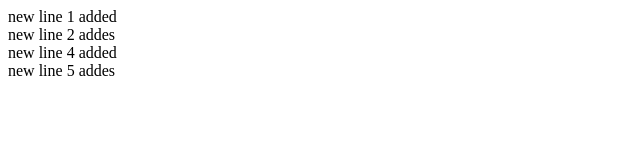
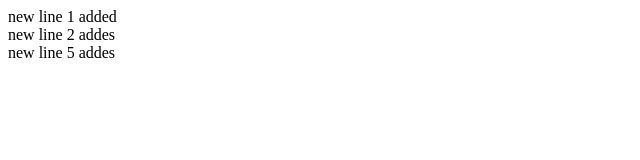
Before and after one commit to nishgit2020/myfirstrepo, a plain HTML site: page index.html in a window 1280 px wide. Shown: the full height of the page, 0-640 px from the left. Drawn offline with Linux system fonts and the light colour scheme.

Commit message:
index.html updated

```diff
--- a/index.html
+++ b/index.html
@@ -2,7 +2,6 @@
 <body>
 <div>new line 1 added</div>
 <div>new line 2 addes</div>
-<div>new line 4 added</div>
 <div>new line 5 addes</div>
 </body>
 </html>
```
